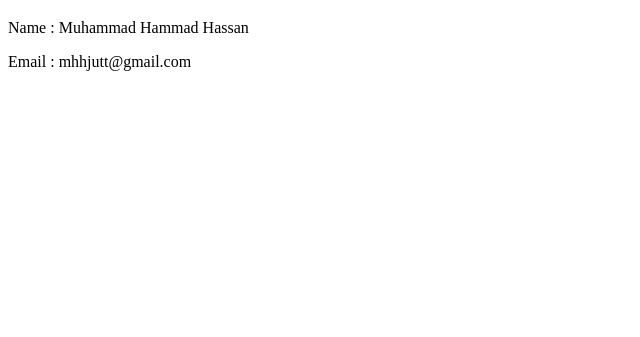
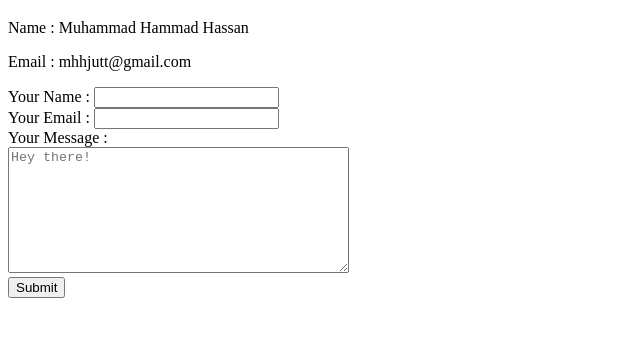
Before and after one commit to hamadhassan/The-Complete-2022-Web-Development-Bootcamp, a plain HTML site: page HTML - Personal Site/contactMe.html in a window 1280 px wide. Shown: the part 61-398 px from the top of the page, without its empty margins (0-640 px from the left). Drawn offline with Linux system fonts and the light colour scheme.

Commit message:
HTML Forms

```diff
--- a/HTML - Personal Site/contactMe.html
+++ b/HTML - Personal Site/contactMe.html
@@ -8,6 +8,14 @@
   <h1>Contact Me</h1>
   <p>Name  : Muhammad Hammad Hassan</p>
   <p>Email : mhhjutt@gmail.com</p>
-
+  <form class="" action="index.html" method="post">
+    <labelfor="">Your Name :</label>
+    <input type="text" name="" value=""><br>
+    <label for="">Your Email :</label>
+    <input type="email" name="" value=""><br>
+    <label for="">Your Message :</label><br>
+    <textarea name="name" rows="8" cols="40"placeholder="Hey there!"></textarea ><br>
+    <input type="submit" name="" value="Submit">
+  </form>
   </body>
 </html>
```
